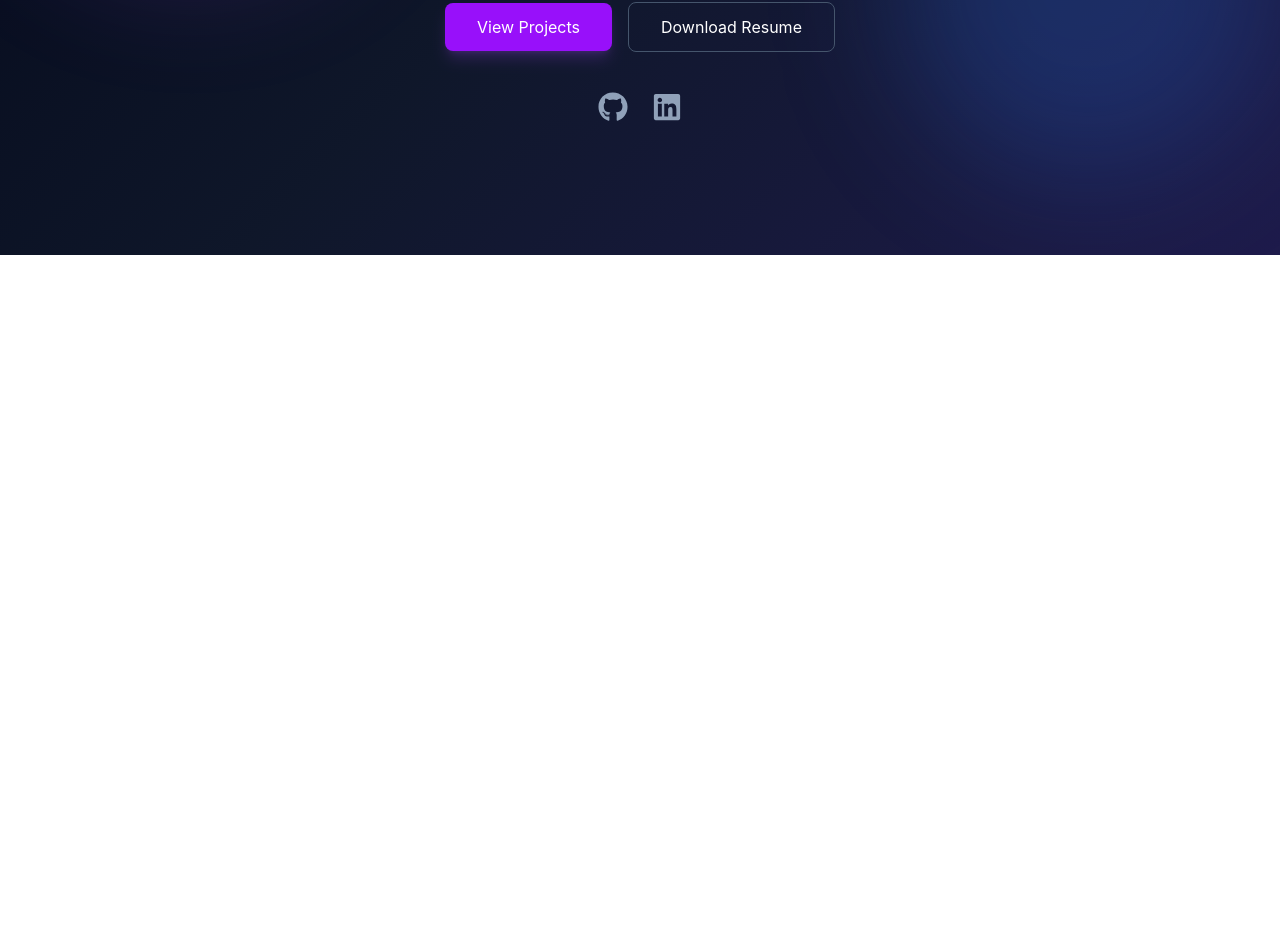
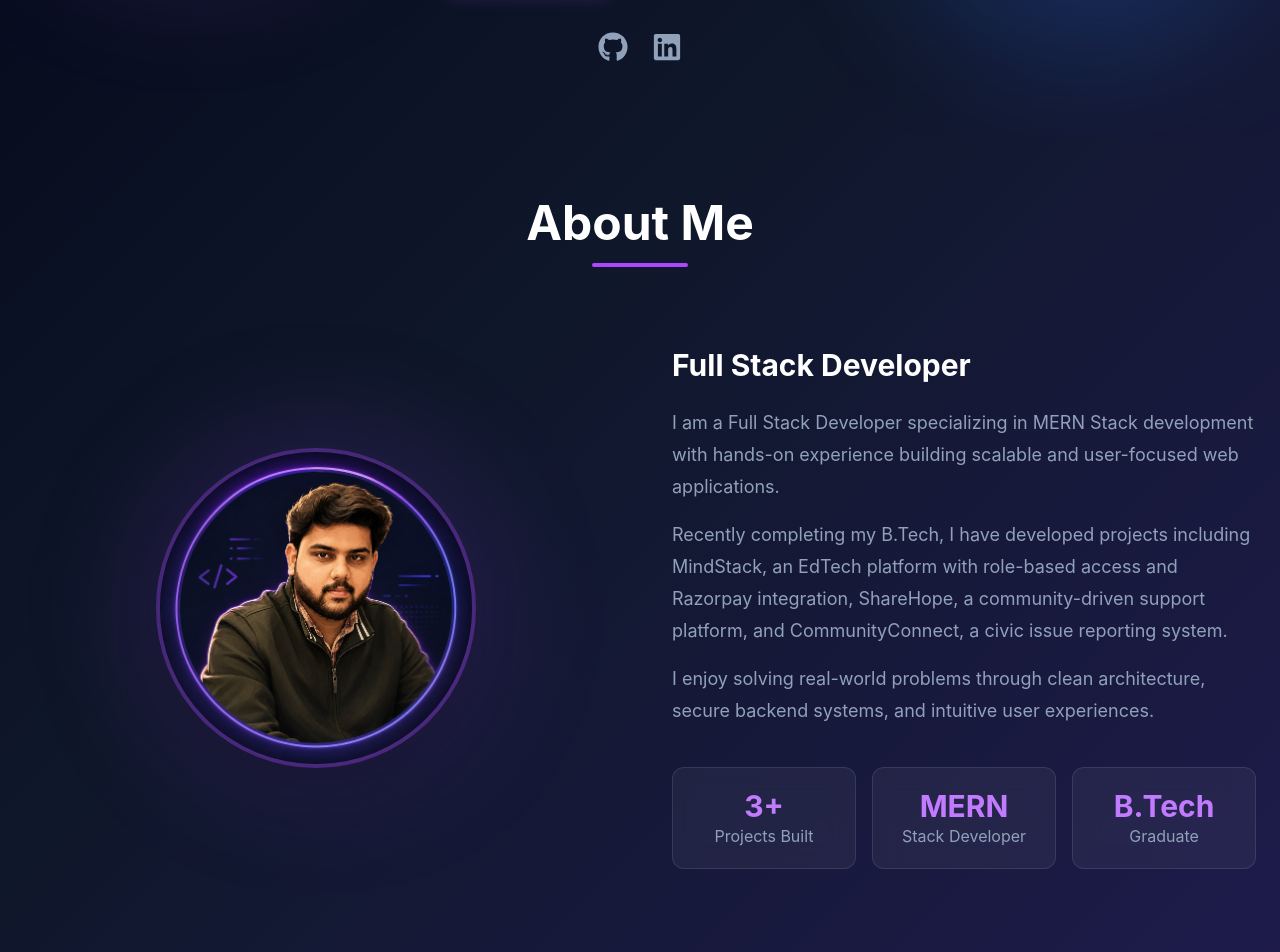
Before and after one commit to ShivanshGera/shivansh-portfolio, a React app: page / in a window 1280 px wide. Shown: the part 545-1497 px from the top of the page. Before the commit the page ends 800 px from the top, so only its background shows below. Built offline with nearby package versions, Linux system fonts and the light colour scheme; the HTML template or start-up script is replaced by a standard one.

Commit message:
add responsive about section with profile card

```diff
--- a/src/App.jsx
+++ b/src/App.jsx
@@ -1,11 +1,14 @@
 import Navbar from "./components/Navbar";
 import Hero from "./components/Hero";
+import About from "./components/About";
 
 function App() {
   return (
     <>
       <Navbar />
       <Hero />
+      <About/>
+
     </>
   );
 }
--- a/src/components/About.jsx
+++ b/src/components/About.jsx
@@ -0,0 +1,108 @@
+import profile from "../assets/profile.png";
+import { motion } from "framer-motion";
+
+function About() {
+  return (
+    <section
+      id="about"
+      className="pt-16 pb-24 px-6 max-w-7xl mx-auto"
+    >
+      <motion.div
+        initial={{ opacity: 0, y: 40 }}
+        whileInView={{ opacity: 1, y: 0 }}
+        transition={{ duration: 0.8 }}
+        viewport={{
+            once: true,
+            amount:0.2,
+        }}
+      >
+        {/* Heading */}
+        <div className="text-center mb-20">
+          <h2 className="text-4xl md:text-5xl font-bold">
+            About Me
+          </h2>
+
+          <div className="w-24 h-1 bg-purple-500 mx-auto mt-4 rounded-full"></div>
+        </div>
+
+        <div className="grid lg:grid-cols-2 gap-16 items-center">
+
+          {/* Left Side */}
+          <div className="flex justify-center">
+            <div className="relative">
+              <div className="absolute inset-0 bg-purple-500/20 blur-3xl rounded-full"></div>
+
+              <img
+                src={profile}
+                alt="Shivansh Gera"
+                className="relative z-10 w-80 h-80 object-cover rounded-full border-4 border-purple-500/30 shadow-2xl"
+              />
+            </div>
+          </div>
+
+          {/* Right Side */}
+          <div>
+            <h3 className="text-3xl font-bold mb-6">
+              Full Stack Developer
+            </h3>
+
+            <p className="text-slate-400 leading-8 text-lg">
+              I am a Full Stack Developer specializing in MERN Stack
+              development with hands-on experience building scalable
+              and user-focused web applications.
+            </p>
+
+            <p className="text-slate-400 leading-8 text-lg mt-4">
+              Recently completing my B.Tech, I have developed projects
+              including MindStack, an EdTech platform with role-based
+              access and Razorpay integration, ShareHope, a
+              community-driven support platform, and CommunityConnect,
+              a civic issue reporting system.
+            </p>
+
+            <p className="text-slate-400 leading-8 text-lg mt-4">
+              I enjoy solving real-world problems through clean
+              architecture, secure backend systems, and intuitive user
+              experiences.
+            </p>
+
+            {/* Stats */}
+            <div className="grid grid-cols-1 sm:grid-cols-3 gap-4 mt-10">
+
+              <div className="bg-white/5 backdrop-blur-md border border-white/10 rounded-xl p-5 text-center hover:-translate-y-2 hover:border-purple-500/40 transition-all duration-300">
+                <h4 className="text-3xl font-bold text-purple-400">
+                  3+
+                </h4>
+                <p className="text-slate-400">
+                  Projects Built
+                </p>
+              </div>
+
+              <div className="bg-white/5 backdrop-blur-md border border-white/10 rounded-xl p-5 text-center hover:-translate-y-2 hover:border-purple-500/40 transition-all duration-300">
+                <h4 className="text-3xl font-bold text-purple-400">
+                  MERN
+                </h4>
+                <p className="text-slate-400">
+                  Stack Developer
+                </p>
+              </div>
+
+              <div className="bg-white/5 backdrop-blur-md border border-white/10 rounded-xl p-5 text-center hover:-translate-y-2 hover:border-purple-500/40 transition-all duration-300">
+                <h4 className="text-3xl font-bold text-purple-400">
+                  B.Tech
+                </h4>
+                <p className="text-slate-400">
+                  Graduate
+                </p>
+              </div>
+
+            </div>
+          </div>
+
+        </div>
+      </motion.div>
+    </section>
+  );
+}
+
+export default About;
--- a/src/components/Hero.jsx
+++ b/src/components/Hero.jsx
@@ -6,7 +6,7 @@ function Hero() {
   return (
     <section
       id="home"
-      className="relative min-h-screen flex items-center justify-center px-6 overflow-hidden pt-10"
+      className="relative min-h-[85vh] flex items-center justify-center px-6 overflow-hidden pt-10"
     >
       {/* Background Glow Effects */}
       <div className="absolute top-32 left-0 w-96 h-96 bg-purple-500/20 rounded-full blur-3xl"></div>
@@ -24,7 +24,7 @@ function Hero() {
           Hi, I'm
         </p>
 
-        <h1 className="text-6xl md:text-8xl font-extrabold mb-6 bg-gradient-to-r from-purple-400 via-pink-400 to-blue-400 bg-clip-text text-transparent">
+        <h1 className="text-6xl md:text-8xl font-extrabold mb-6 bg-gradient-to-r from-purple-400 via-pink-400 to-blue-400 bg-clip-text text-transparent drop-shadow-[0_0_25px_rgba(168,85,247,0.3)]">
           Shivansh Gera
         </h1>
 
@@ -76,7 +76,7 @@ function Hero() {
             href="https://github.com/ShivanshGera"
             target="_blank"
             rel="noopener noreferrer"
-            className="text-3xl text-slate-400 hover:text-purple-400 transition duration-300"
+            className="text-3xl text-slate-400 hover:text-purple-400 hover:scale-110 transition-all duration-300"
           >
             <FaGithub />
           </a>
@@ -85,7 +85,7 @@ function Hero() {
             href="YOUR_LINKEDIN_URL"
             target="_blank"
             rel="noopener noreferrer"
-            className="text-3xl text-slate-400 hover:text-purple-400 transition duration-300"
+            className="text-3xl text-slate-400 hover:text-purple-400 hover:scale-110 transition-all duration-300"
           >
             <FaLinkedin />
           </a>
```
Also changed, not shown: src/assets/profile.png (added).
